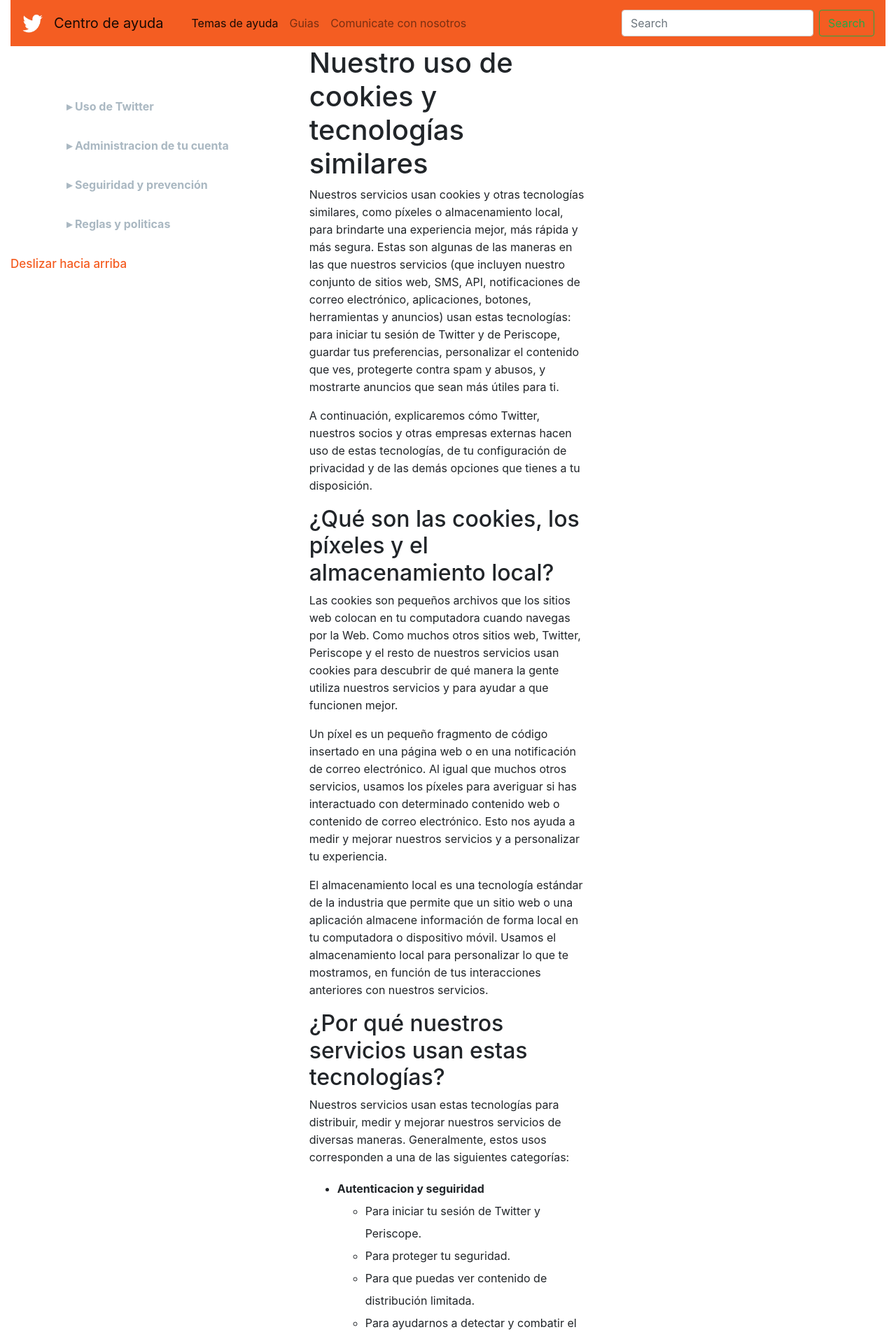
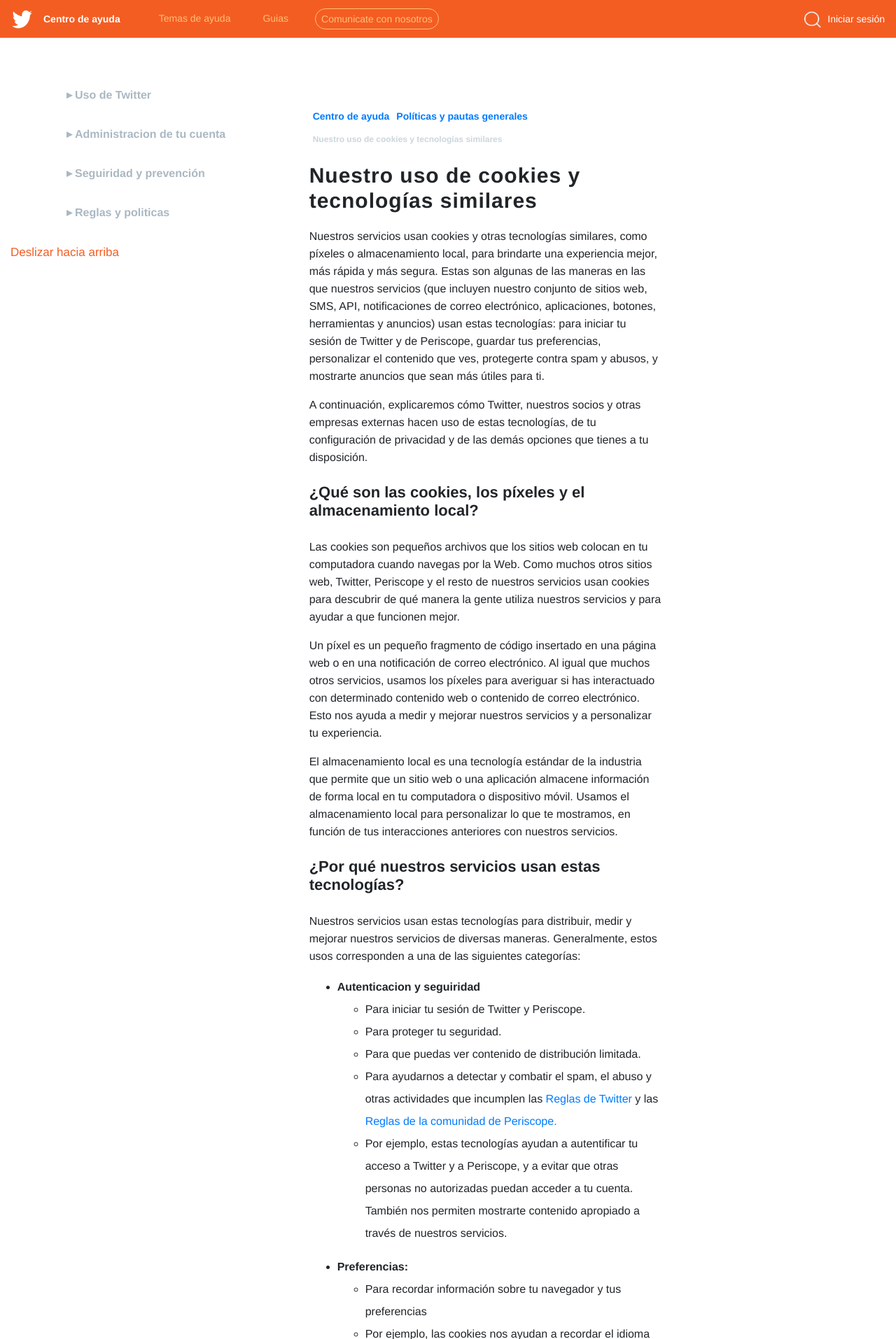
Before and after one commit to Oskr814/Proyecto-Twitter, a PHP site: page /cookies.html in a window 1280 px wide. Shown: the top 1914 px of the page at 70% size. Run offline with PHP 8.4, Linux system fonts and the light colour scheme.

Commit message:
Cookies v1.0
Falta pulir ciertos detalles aun.

```diff
--- a/cookies.html
+++ b/cookies.html
@@ -1,3 +1,4 @@
+<!--Diseño responsive pendiente-->
 <!DOCTYPE html>
 <html lang="en">
 <head>
@@ -10,28 +11,24 @@
     <link rel="stylesheet" href="css/cookies.css">
 </head>
 <body>
-    <div class="container-fluid">
-        <nav class="navbar navbar-expand-lg navbar-light">
+    <div class="container-fluid" id="top">
+        <nav class="navbar navbar-expand-lg navbar-light fixed-top">
             <img src="img/cookies-img.png" width="30" height="30" alt="">
-            <a class="navbar-brand navbar" href="#">Centro de ayuda</a>
-            <button class="navbar-toggler" type="button" data-toggle="collapse" data-target="#navbarSupportedContent" aria-controls="navbarSupportedContent" aria-expanded="false" aria-label="Toggle navigation">
-                <span class="navbar-toggler-icon"></span>
-            </button>
-
+            <a class="navbar-brand navbar navbar-text-left" href="#"><b>Centro de ayuda</b></a>
             <div class="collapse navbar-collapse" id="navbarSupportedContent">
                 <ul class="navbar-nav mr-auto">
                 <li class="nav-item active">
-                    <a class="nav-link" href="#">Temas de ayuda <span class="sr-only">(current)</span></a>
+                    <a class="nav-link navbar-text-center" href="#">Temas de ayuda</a>
                 </li>
                 <li class="nav-item">
-                    <a class="nav-link" href="#">Guias</a>
+                    <a class="nav-link navbar-text-center" href="#">Guias</a>
                 </li>
-                    <a class="nav-link" href="#">Comunicate con nosotros</a>
+                    <a class="nav-link navbar-text-rounded navbar-text-center" href="#">Comunicate con nosotros</a>
                 </li>
                 </ul>
                 <form class="form-inline my-2 my-lg-0">
-                <input class="form-control mr-sm-2" type="search" placeholder="Search" aria-label="Search">
-                <button class="btn btn-outline-success my-2 my-sm-0" type="submit">Search</button>
+                <a href="#"><img class="nav-img" src="img/lupa.PNG"></a>
+                <a  class="nav-link navbar-text-right" href="#">Iniciar sesión</a>
                 </form>
             </div>
         </nav>
@@ -146,13 +143,16 @@
                                 </ul>
                             </li>
                         </ul>
-                    <div><a class="nivel4-1" href="#">Deslizar hacia arriba</a></div>
+                    <div><a class="nivel4-1" href="#top">Deslizar hacia arriba</a></div>
                 </div>
 
 
             </div>
-            <div class="col-4">
-                <h1>Nuestro uso de cookies y tecnologías similares</h1>
+            <div class="col-5 content">
+                <a class="top" href="#">Centro de ayuda</a><a class="top" href="">Políticas y pautas generales</a>
+                <p class="sub-top"> Nuestro uso de cookies y tecnologías similares</p>
+
+                <h1>Nuestro uso de cookies y<br> tecnologías similares</h1>
                 <p>
                     Nuestros servicios usan cookies y otras tecnologías similares, como píxeles o almacenamiento local, para brindarte una experiencia mejor, más rápida y más segura. Estas son algunas de las maneras en las que nuestros servicios (que incluyen nuestro conjunto de sitios web, SMS, API, notificaciones de correo electrónico, aplicaciones, botones, herramientas y anuncios) usan estas tecnologías: para iniciar tu sesión de Twitter y de Periscope, guardar tus preferencias, personalizar el contenido que ves, protegerte contra spam y abusos, y mostrarte anuncios que sean más útiles para ti.
                 </p>
@@ -318,9 +318,85 @@
                 <h2>Añade este artículo a la barra de marcadores o compártelo</h2>
 
 
+
+
+
+
             </div>
         </div>
     </div>
+<div class="">
+    <footer id="footer">
+            <div class="feedback">
+                    <p>¿Te ha resultado útil este artículo? <a href=""><img src="img/emoji-smile.png"></a> <a href=""><img src="img/emoji-sad.png"></a></p>
+                </div>
+            <table >
+                <tr>
+                    <th>Sobre nosotros</th>
+                    <th>Empresas</th>
+                    <th>Desarrolladores</th>
+                    <th>Centro de ayuda</th>
+                    <th>Marketing</th>
+                </tr>
+                <tr>
+                    <td><a href="#">Compañia</a></td>
+                    <td><a href="#">Acerca de Twitter Ads</a></td>
+                    <td><a href="#">Documentación</a></td>
+                    <td><a href="#">Como usar Twitter</a></td>
+                    <td><a href="#">Informacion útil</a></td>
+                </tr>
+                <tr>
+                    <td><a href="#">Valores</a></td>
+                    <td><a href="#">Segmentación</a></td>
+                    <td><a href="#">Foros</a></td>
+                    <td><a href="#">Cómo administrar tu cuenta</a></td>
+                    <td><a href="#">Casos de éxito</a></td>
+                </tr>
+                <tr>
+                    <td><a href="#">Seguridad</a></td>
+                    <td><a href="#">Analytics</a></td>
+                    <td><a href="#">Comunidades</a></td>
+                    <td><a href="#">Cuenta</a></td>
+                    <td><a href="#">Soluciones</a></td>
+                </tr>
+                <tr>
+                    <td><a href="#">Blog</a></td>
+                    <td><a href="#">Ayuda de Twitter Ads</a></td>
+                    <td><a href="#">Blog para desarrolladores</a></td>
+                    <td><a href="#">Protección y seguiridad</a></td>
+                    <td><a href="#">Colecciones</a></td>
+                </tr>
+                <tr>
+                    <td><a href="#">Recursos de la marca</a></td>
+                    <td><a href="#">Blog para empresas</a></td>
+                    <td><a href="#"></a></td>
+                    <td><a href="#">Contáctanos</a></td>
+                    <td><a href="#">Blog de marketing</a></td>
+                </tr>
+                <tr>
+                    <td><a href="#">Empleos</a></td>
+                    <td><a href="#">Publicidad</a></td>
+                    <td><a href="#"></a></td>
+                    <td><a href="#"></a></td>
+                    <td><a href="#">Flight School</a></td>
+                </tr>
+                <tr>
+                    <td><a href="#">Inversores</a></td>
+                </tr>
+            </table>
+            <table>
+                <tr>
+                    <td>© 2018 Twitter, Inc.</td>
+                    <td><a href="">Cookies</a></td>
+                    <td><a href="">Privacidad</a></td>
+                    <td><a href="">Términos y Condiciones</a></td>
+                    <!--Select list-->
+                    <td><a href="">Español</a></td>
+                </tr>
+            </table>
+        </footer>
+    </div>
+
     <script src="js/jquery-3.3.1.js"></script>
     <script src="js/bootstrap.min.js"></script>
 </body>
--- a/css/cookies.css
+++ b/css/cookies.css
@@ -2,26 +2,90 @@
     width: 100%;
     height: 100%;
     line-height: 2;
+    font-family: Helvetica, "Segoe UI", Helvetica, Arial, sans-serif;
 }
 
+/*Navbar/Parte superior*/
 .navbar{
     background-color: #f45d22;
 
+}
+.navbar-text-left ,.navbar-text-right{
+    color: #fff !important;
+    font-size: 14px;
+}
+
+.navbar-text-center{
+    color: #ffbe78 !important;
+    font-size: 14px;
+    margin: 0 15px;
+}
+
+.navbar-text-center:hover{
+    color: #fff !important;
+    font-weight: 100;
+}
+
+.navbar-text-rounded{
+    border: 1px solid;
+    border-radius: 15px;
+}
+
+.nav-link{
+    padding: 0;
+}
+
+.nav-img{
+    width: 80%;
 }
 
 .navbar-brand{
     color: #fff;
 }
 
+.content{
+    margin-top: 150px;
+}
+
+/*Contenido principal*/
+.top{
+    font-size: 14px;
+    padding: 5px;
+    font-weight: bold;
+
+}
+
+.sub-top{
+    font-size: 12px;
+    padding: 5px;
+    color: #ccd6dd;
+    font-weight: bold;
+}
+
+h1{
+    font-size: 30px;
+    font-weight: bold;
+    margin-bottom:20px;
+    letter-spacing: 1px;
+}
+
+h2{
+    font-size: 22px;
+    font-weight: bold;
+    margin: 25px 0;
+}
+
+
 p{
     line-height: 25px;
 }
 .contenido-izq{
     position: sticky;
-    top: 20px;
+    top: 120px;
     margin-top: 70px;
 }
 
+/*Listas desplegables v1.0*/
 #main *{
     list-style: none;
     color: #aab8c2;
```
Also changed, not shown: other parts of css/cookies.css (+55 -4 lines), img/emoji-sad.png (added), img/emoji-smile.png (added).
